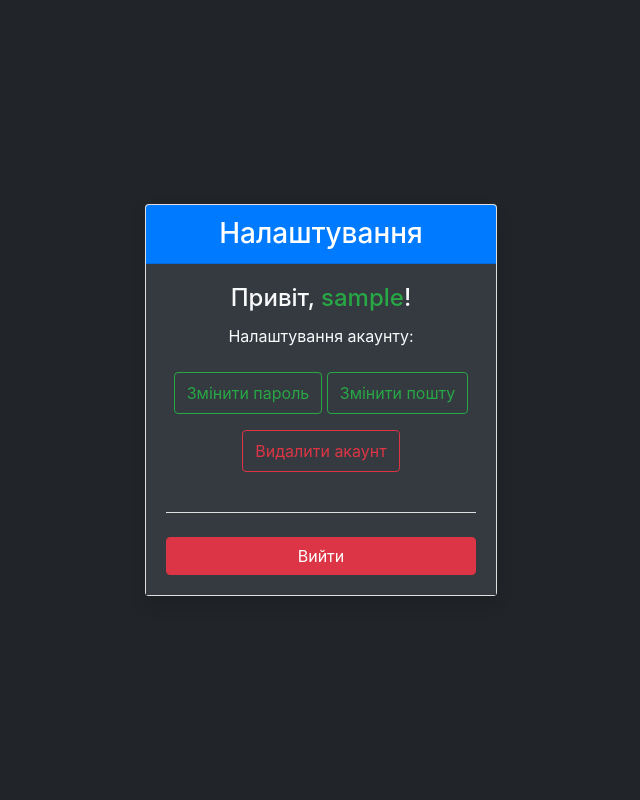
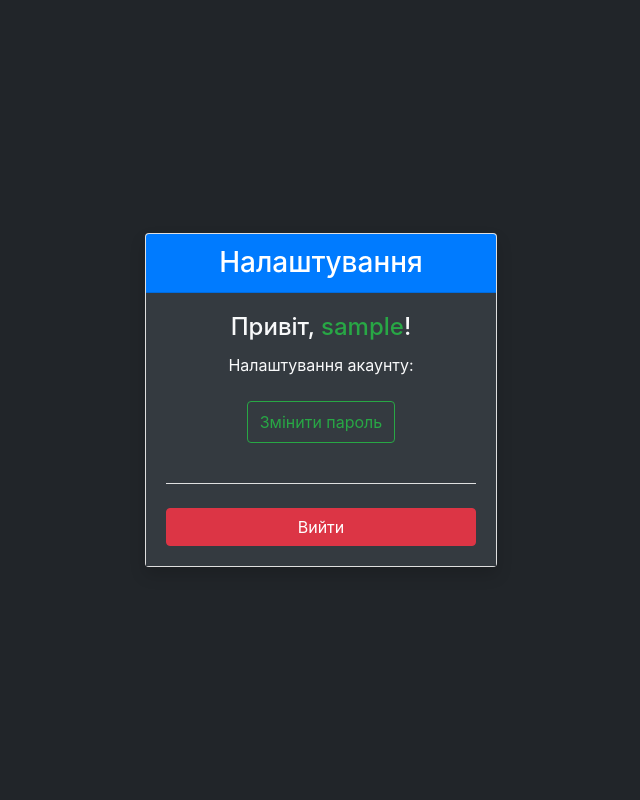
Before and after one commit to Elaronnd/OpenStreetMap_flask, a Flask app: page /settings in a window 1280 px wide. Shown: the part 64-864 px from the top of the page, without its empty margins (319-959 px from the left). Run offline with Flask 3, Linux system fonts and the light colour scheme; the visitor is signed in with stand-in values (Sample User, id 1); parts of the project's set-up code (start-up, migrations or seed data) failed here and were passed over.

Commit message:
delete some unuseless things

```diff
--- a/app/web/templates/settings.html
+++ b/app/web/templates/settings.html
@@ -12,8 +12,6 @@
         <p class="card-text mb-4">Налаштування акаунту:</p>
         <div class="d-grid gap-3">
            <a class="btn btn-outline-success mb-3 py-2" href="{{ url_for('change_password') }}">Змінити пароль</a>
-          <a class="btn btn-outline-success mb-3 py-2" href="#">Змінити пошту</a>
-          <a class="btn btn-outline-danger mb-3 py-2" href="#">Видалити акаунт</a>
         </div>
         <hr class="bg-light my-4">
         <form action="{{ url_for('logout') }}" method="post">
```
